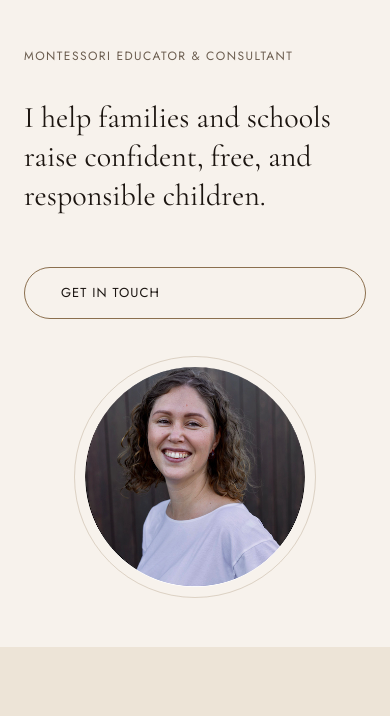
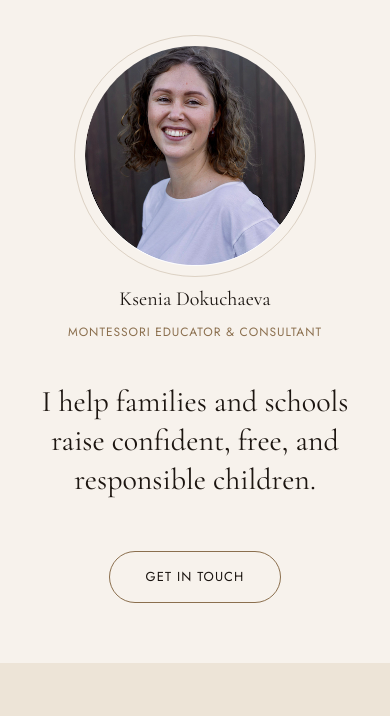
Before and after one commit to edokuchaev/xcare, a plain HTML site: page index.html in a window 390 px wide. Shown: the part 78-794 px from the top of the page. Drawn offline with nearby package versions, Linux system fonts and the light colour scheme.

Commit message:
что изменил

```diff
--- a/index.html
+++ b/index.html
@@ -29,13 +29,16 @@
 
   <section id="about" class="hero">
     <div class="hero-text">
-      <span class="hero-label">Montessori educator &amp; consultant</span>
       <h1>I help families and schools raise confident, free, and responsible children.</h1>
       <a href="#contact" class="btn">Get in touch</a>
     </div>
     <div class="hero-photo">
       <div class="hero-photo-circle">
         <img src="assets/hero.png" alt="Ksenia">
+      </div>
+      <div class="hero-identity">
+        <p class="hero-name">Ksenia Dokuchaeva</p>
+        <p class="hero-title">Montessori Educator &amp; Consultant</p>
       </div>
     </div>
   </section>
--- a/style.css
+++ b/style.css
@@ -106,19 +106,6 @@ body {
   padding-left: max(48px, calc((100vw - 1100px) / 2));
 }
 
-.hero-label {
-  display: block;
-  font-family: 'Jost', system-ui, sans-serif;
-  font-size: 12px;
-  font-weight: 400;
-  letter-spacing: 0.12em;
-  text-transform: uppercase;
-  color: var(--ink-muted);
-  margin-bottom: 32px;
-  animation: fadeUp 0.6s ease both;
-  animation-delay: 0.15s;
-}
-
 .hero h1 {
   font-family: 'Cormorant Garamond', Georgia, serif;
   font-size: clamp(30px, 3.2vw, 50px);
@@ -137,8 +124,35 @@ body {
 
 .hero-photo {
   display: flex;
+  flex-direction: column;
   align-items: center;
   justify-content: center;
+}
+
+.hero-identity {
+  text-align: center;
+  margin-top: 16px;
+}
+
+.hero-name {
+  font-family: 'Cormorant Garamond', Georgia, serif;
+  font-size: 20px;
+  font-weight: 400;
+  color: #1A1410;
+  animation: fadeUp 0.6s ease both;
+  animation-delay: 0.7s;
+}
+
+.hero-title {
+  font-family: 'Jost', system-ui, sans-serif;
+  font-size: 12px;
+  font-weight: 400;
+  letter-spacing: 0.08em;
+  text-transform: uppercase;
+  color: #8B6F4E;
+  margin-top: 6px;
+  animation: fadeUp 0.6s ease both;
+  animation-delay: 0.8s;
 }
 
 .hero-photo-circle {
@@ -546,24 +560,6 @@ body {
     padding: 0 24px;
   }
 
-  .hero {
-    grid-template-columns: 1fr;
-    min-height: auto;
-  }
-
-  .hero-text {
-    padding: calc(var(--nav-h) + 48px) 24px 48px;
-  }
-
-  .hero-photo {
-    padding: 0 24px 60px;
-  }
-
-  .hero-photo-circle {
-    width: 220px;
-    height: 220px;
-  }
-
   .container {
     padding: 0 24px;
   }
@@ -574,6 +570,40 @@ body {
 
   .nav-links {
     gap: 24px;
+  }
+}
+
+@media (max-width: 768px) {
+  .hero {
+    display: flex;
+    flex-direction: column;
+    align-items: center;
+    min-height: auto;
+    padding-top: calc(var(--nav-h) + 48px);
+    padding-bottom: 60px;
+  }
+
+  .hero-photo {
+    order: 1;
+    padding: 0 24px;
+  }
+
+  .hero-photo-circle {
+    width: 220px;
+    height: 220px;
+  }
+
+  .hero-text {
+    order: 2;
+    display: flex;
+    flex-direction: column;
+    align-items: center;
+    text-align: center;
+    padding: 40px 24px 0;
+  }
+
+  .hero h1 {
+    text-align: center;
   }
 }
 
```
Also changed, not shown: 1 other file.
